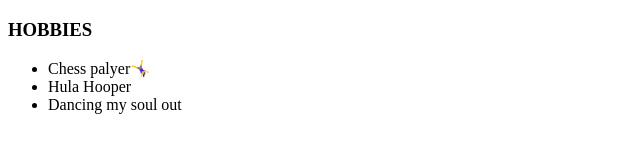
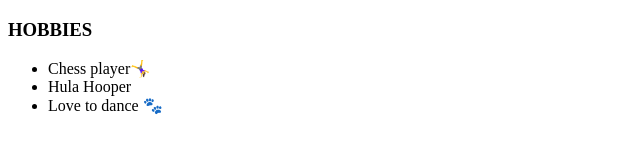
Before and after one commit to aryashahi/CV, a plain HTML site: page hobbies.html in a window 1280 px wide. Shown: the full height of the page, 0-640 px from the left. Drawn offline with Linux system fonts and the light colour scheme.

Commit message:
updated hobbies section

```diff
--- a/hobbies.html
+++ b/hobbies.html
@@ -18,9 +18,9 @@
         <![endif]-->
         <h3>HOBBIES</h3>
         <ul>
-            <li>Chess palyer🤸‍♀️</li>
+            <li>Chess player🤸‍♀️</li>
             <li>Hula Hooper</li>
-            <li>Dancing my soul out</li>
+            <li>Love to dance 🐾</li>
         </ul>
         <script src="" async defer></script>
     </body>
```
